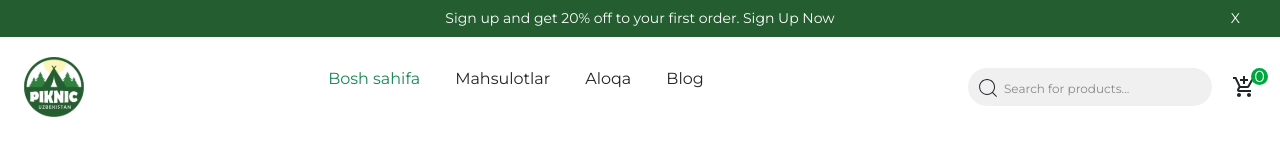
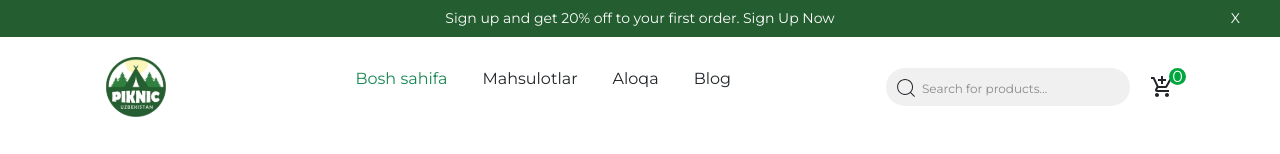
Before and after one commit to DavronbekBuxdu123/picknick, a Next.js app: page / in a window 1280 px wide. Shown: the top 154 px of the page. Built offline with nearby package versions, Linux system fonts and the light colour scheme; no server answers.

Commit message:
bugs fixed

```diff
--- a/app/component/Header.tsx
+++ b/app/component/Header.tsx
@@ -31,7 +31,7 @@ export default function Header() {
           X
         </p>
       </div>
-      <div className="w-full mx-auto relative">
+      <div className="w-full container mx-auto relative">
         <div className="flex items-center w-full max-w-[1440px] mx-auto justify-between px-4 sm:px-6 lg:px-10 pt-[20px]">
           <div>
             <Link href="/">
```
